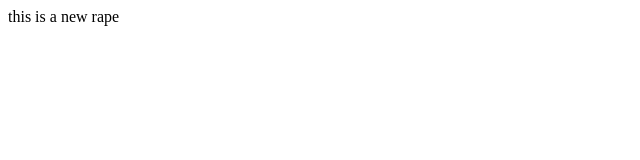
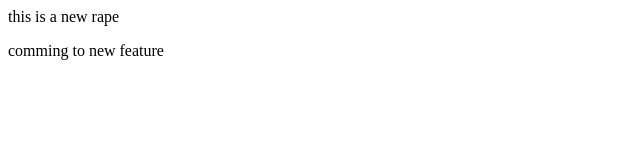
Before and after one commit to Saurav-study/localrepo, a plain HTML site: page index.html in a window 1280 px wide. Shown: the whole page, without its empty margins (0-640 px from the left). Drawn offline with Linux system fonts and the light colour scheme.

Commit message:
add new feature

```diff
--- a/index.html
+++ b/index.html
@@ -1 +1,2 @@
 <p> this is a new rape</p>
+<p> comming to new feature</p>
```
